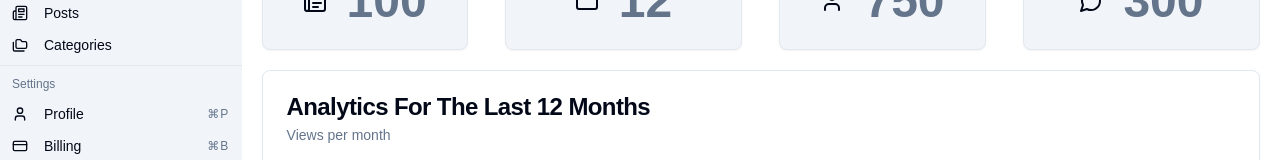
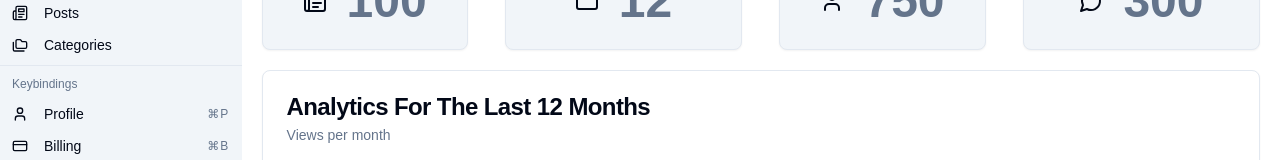
Before and after one commit to oakad96/shadcn-dashboard, a Next.js app: page / in a window 1280 px wide. Shown: the part 168-328 px from the top of the page. Built offline with nearby package versions, Linux system fonts and the light colour scheme.

Commit message:
sidebar title desc fix

```diff
--- a/components/Sidebar.tsx
+++ b/components/Sidebar.tsx
@@ -40,7 +40,7 @@ const Sidebar = () => {
           </CommandItem>
         </CommandGroup>
         <CommandSeparator />
-        <CommandGroup heading="Settings">
+        <CommandGroup heading="Keybindings">
           <CommandItem>
             <User className="w-4 h-4 mr-2" />
             <span>Profile</span>
```
